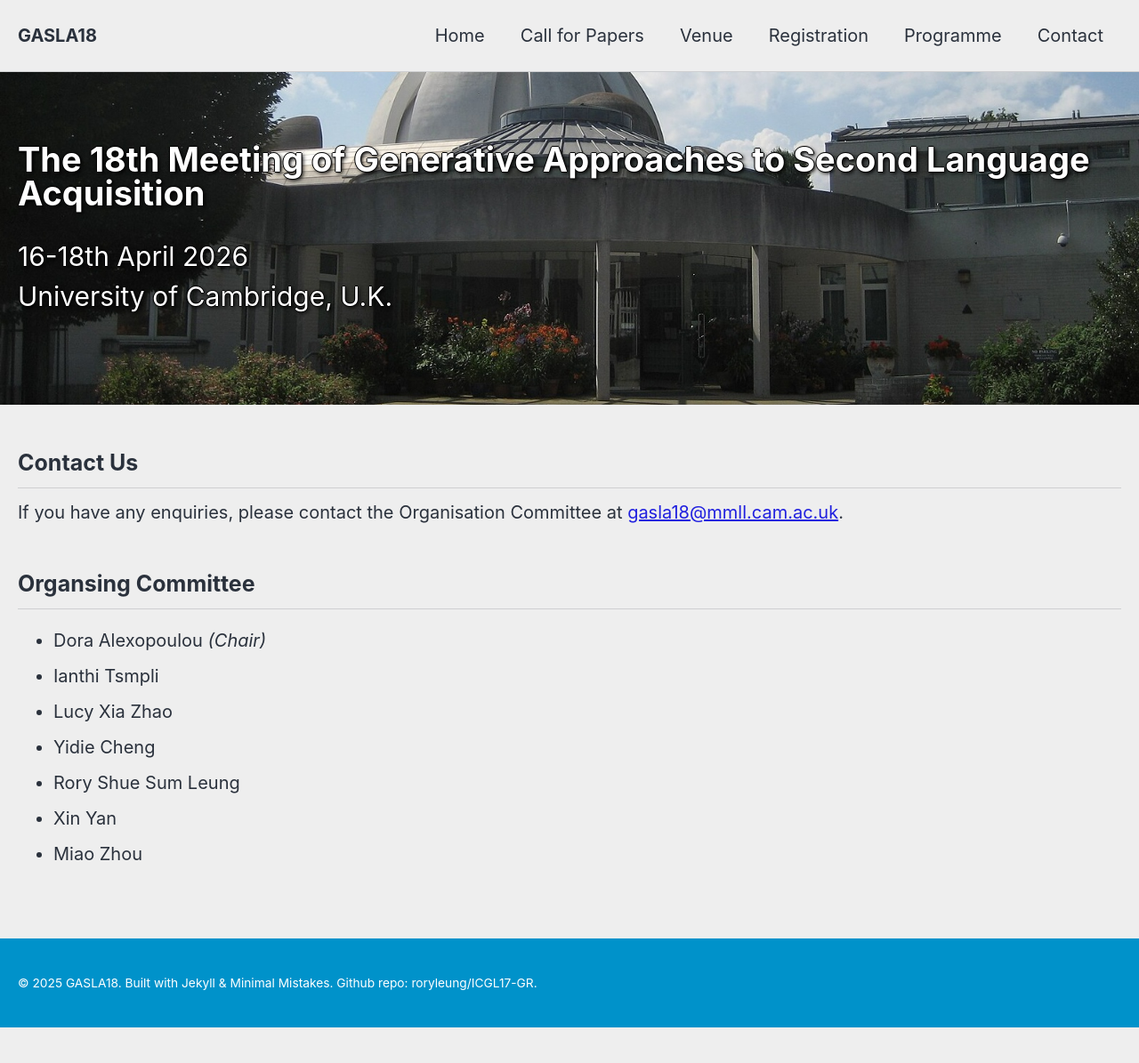
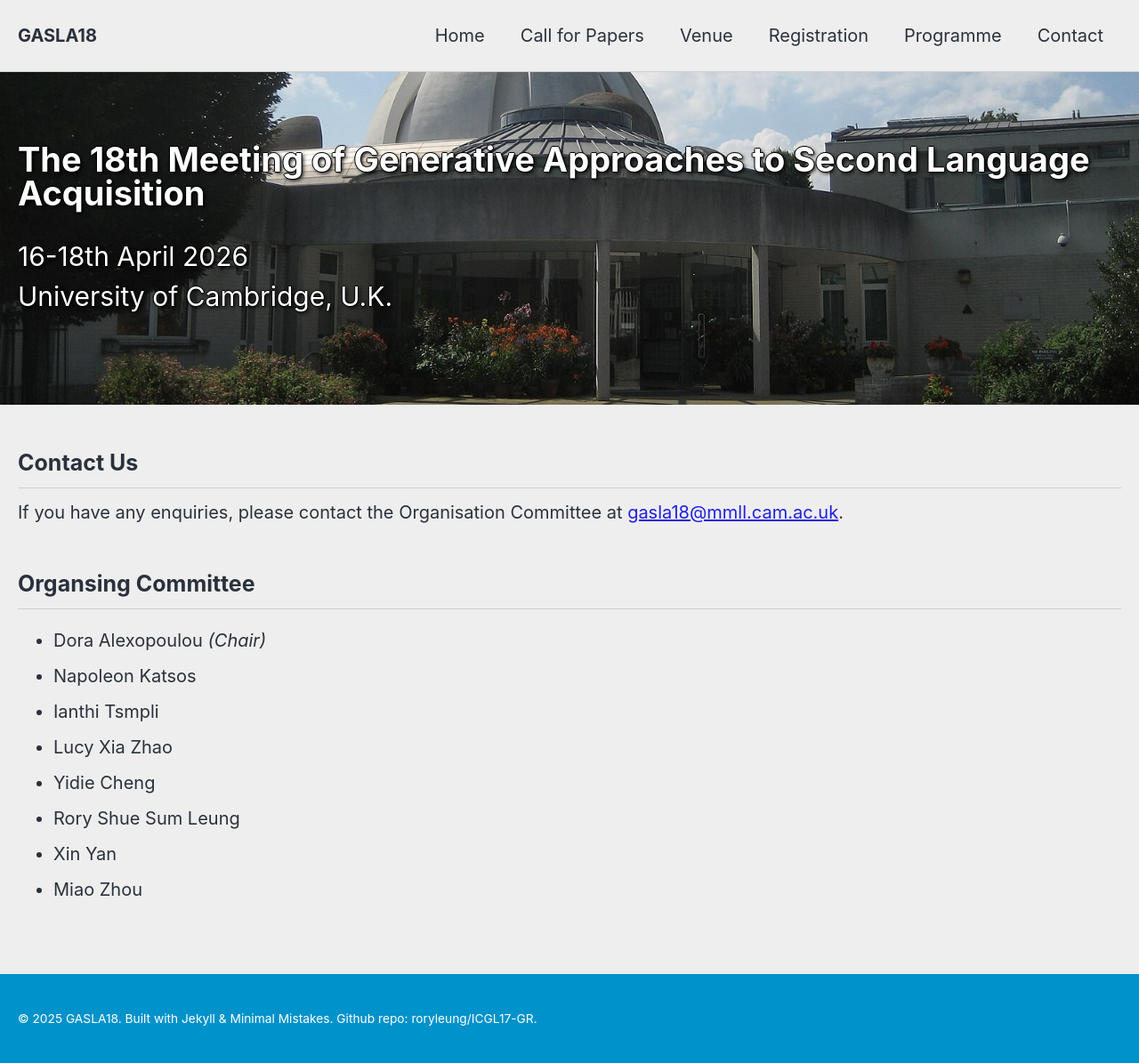
Before and after one commit to roryleung/GASLA18, a Jekyll site: the page built from _pages/contact.md, in a window 1280 px wide. Shown: the whole page at 89% size. Built offline with Jekyll 4.4.1, drawn with Linux system fonts in a browser that asks for light colours; cached includes are drawn as plain includes; nearby versions of some CDN libraries; before the commit the page ends 1155 px from its top, so only the background shows below that.

Commit message:
Update contact.md

```diff
--- a/_pages/contact.md
+++ b/_pages/contact.md
@@ -15,6 +15,7 @@ If you have any enquiries, please contact the Organisation Committee at <a href=
 ## Organsing Committee
 
 * Dora Alexopoulou _(Chair)_
+* Napoleon Katsos
 * Ianthi Tsmpli
 * Lucy Xia Zhao
 * Yidie Cheng
```
